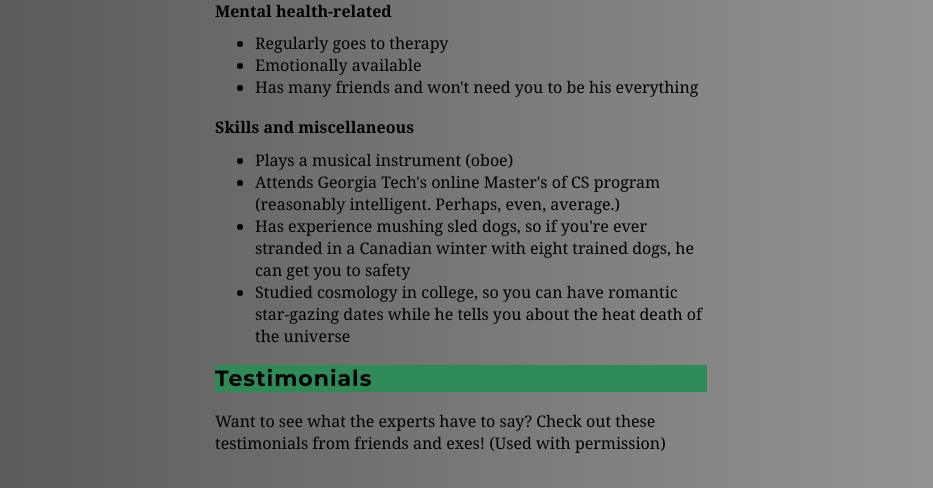
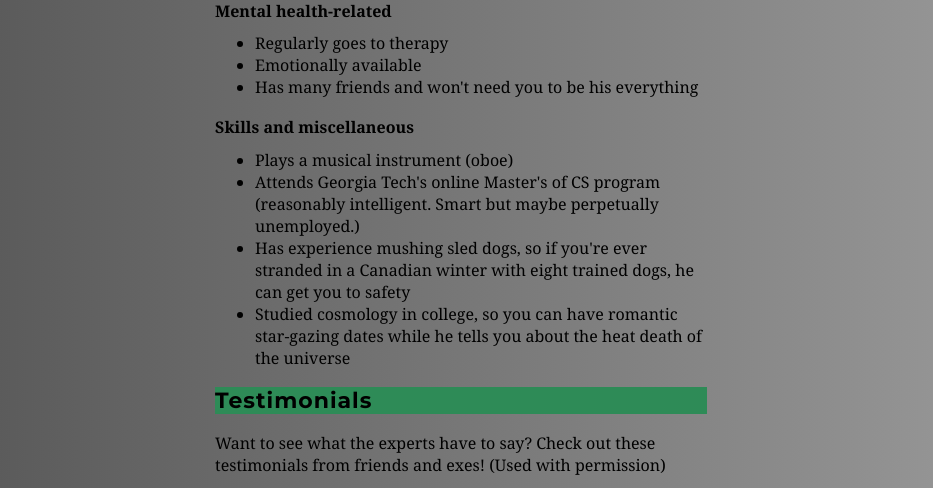
Before and after one commit to wkwako/dating-resume, a plain HTML site: page index.html in a window 1280 px wide. Shown: the part 1846-2334 px from the top of the page, without its empty margins (179-1112 px from the left). Drawn offline with Linux system fonts and the light colour scheme.

Commit message:
changed OMSCS comment

```diff
--- a/index.html
+++ b/index.html
@@ -73,7 +73,7 @@
                 <h4>Skills and miscellaneous</h4>
                     <ul>
                         <li>Plays a musical instrument (oboe)</li>
-                        <li>Attends Georgia Tech's online Master's of CS program (reasonably intelligent. Perhaps, even, average.)</li>
+                        <li>Attends Georgia Tech's online Master's of CS program (reasonably intelligent. Smart but maybe perpetually unemployed.)</li>
                         <li>Has experience mushing sled dogs, so if you're ever stranded in a Canadian winter with eight trained dogs, he can get you to safety</li>
                         <li>Studied cosmology in college, so you can have romantic star-gazing dates while he tells you about the heat death of the universe</li>
                     </ul>
```
